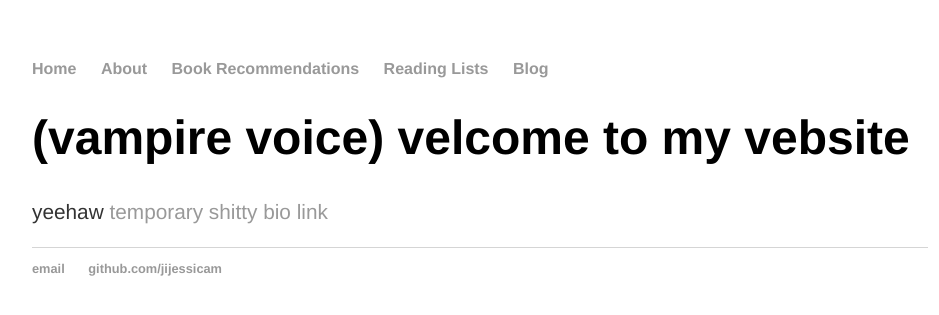
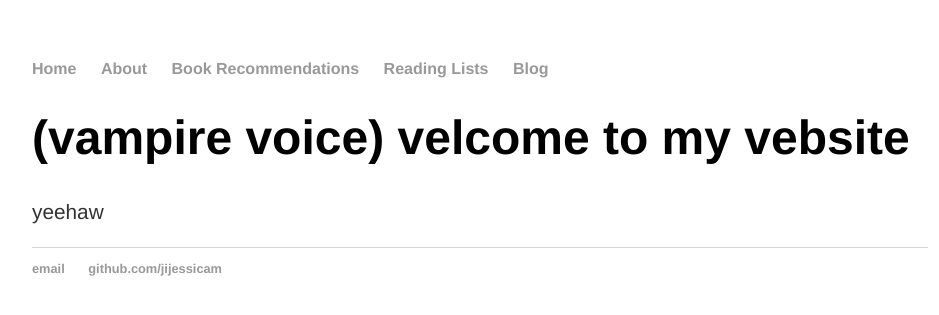
Before and after one commit to jijessicam/jijessicam.github.io, a Jekyll site: the page built from index.html, in a window 1280 px wide. Shown: the top 315 px of the page, without its empty margins (160-1099 px from the left). Built offline with Jekyll 4.4.1, drawn with Linux system fonts in a browser that asks for light colours.

Commit message:
Update index.html

```diff
--- a/index.html
+++ b/index.html
@@ -1,8 +1,8 @@
 ---
 layout: default
-title: absolute nonsense zone
+title: weebsite
 ---
 <div class="blurb">
         <h1>(vampire voice) velcome to my vebsite</h1>
-		<p>yeehaw <a href="/about">temporary shitty bio link</a></p>
+		<p>yeehaw</p>
 </div><!-- /.blurb -->
```
